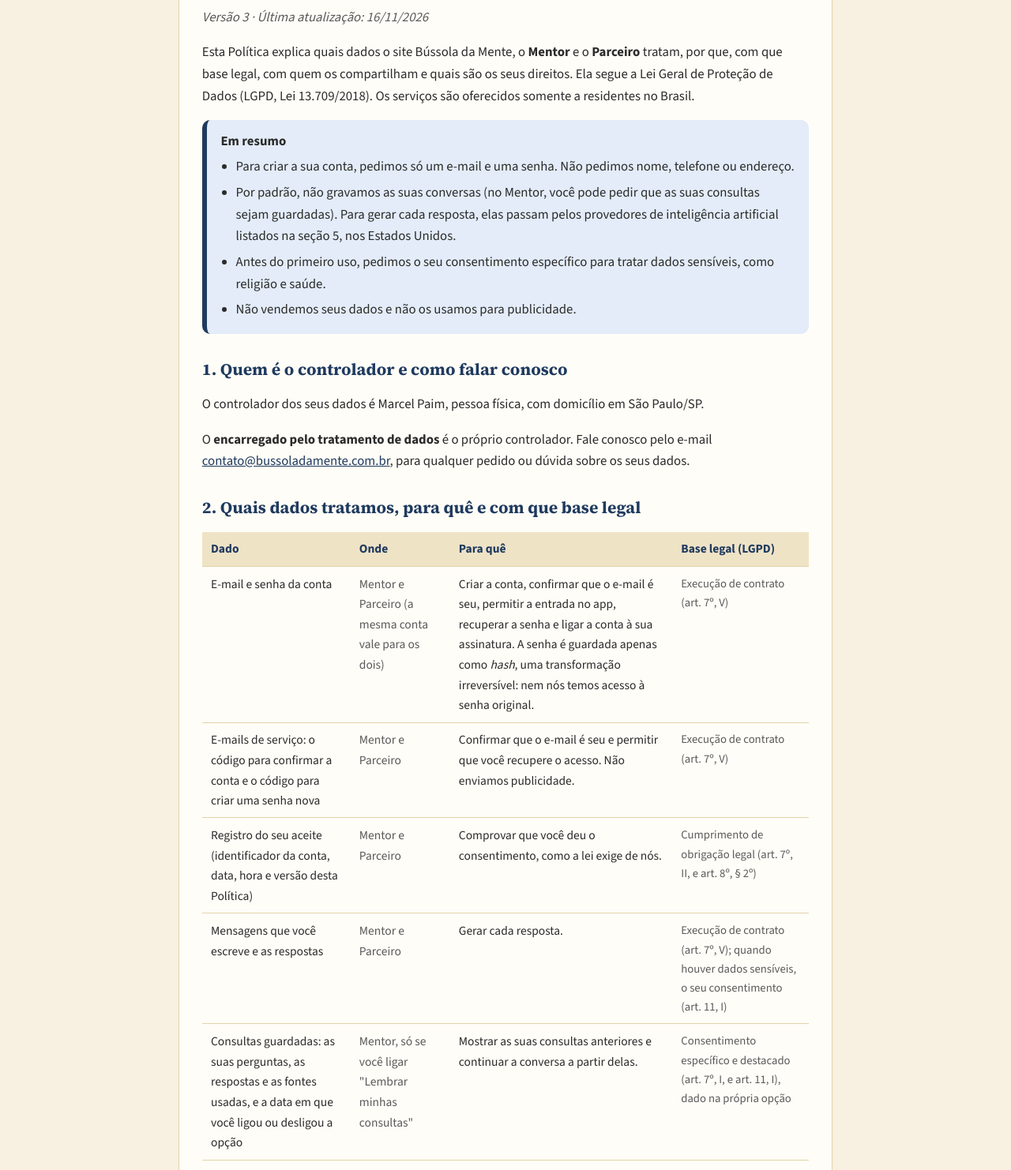
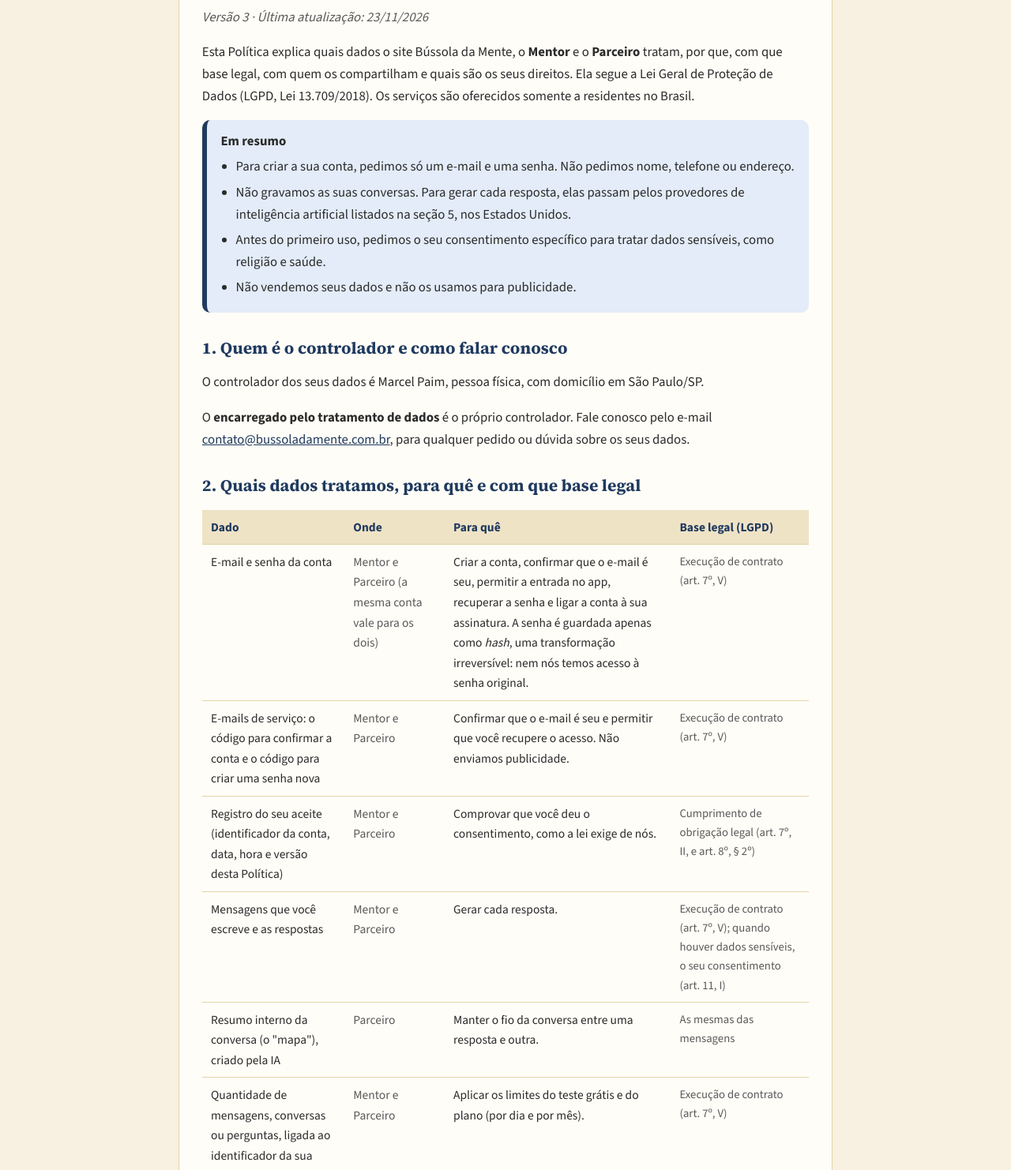
Before and after one commit to mois0770/bussoladamente, a plain HTML site: page privacidade.html in a window 1280 px wide. Shown: the part 178-1660 px from the top of the page at 79% size. Drawn offline with nearby package versions, Linux system fonts and the light colour scheme.

Commit message:
Termos e Política: sem "Lembrar minhas consultas"; cópia da resposta é do usuário
Co-Authored-By: Claude Opus 5.5 <noreply@anthropic.com>

```diff
--- a/privacidade.html
+++ b/privacidade.html
@@ -65,7 +65,7 @@ thead th { background: var(--pergaminho-escuro); color: var(--azul); }
 <div class="conteudo">
 <main>
   <h1>Política de Privacidade</h1>
-  <p class="data">Versão 3 · Última atualização: 16/11/2026</p>
+  <p class="data">Versão 3 · Última atualização: 23/11/2026</p>
 
   <p>Esta Política explica quais dados o site Bússola da Mente, o <strong>Mentor</strong> e o <strong>Parceiro</strong> tratam, por que, com que base legal, com quem os compartilham e quais são os seus direitos. Ela segue a Lei Geral de Proteção de Dados (LGPD, Lei 13.709/2018). Os serviços são oferecidos somente a residentes no Brasil.</p>
 
@@ -73,7 +73,7 @@ thead th { background: var(--pergaminho-escuro); color: var(--azul); }
     <strong>Em resumo</strong>
     <ul>
       <li>Para criar a sua conta, pedimos só um e-mail e uma senha. Não pedimos nome, telefone ou endereço.</li>
-      <li>Por padrão, não gravamos as suas conversas (no Mentor, você pode pedir que as suas consultas sejam guardadas). Para gerar cada resposta, elas passam pelos provedores de inteligência artificial listados na seção 5, nos Estados Unidos.</li>
+      <li>Não gravamos as suas conversas. Para gerar cada resposta, elas passam pelos provedores de inteligência artificial listados na seção 5, nos Estados Unidos.</li>
       <li>Antes do primeiro uso, pedimos o seu consentimento específico para tratar dados sensíveis, como religião e saúde.</li>
       <li>Não vendemos seus dados e não os usamos para publicidade.</li>
     </ul>
@@ -92,7 +92,6 @@ thead th { background: var(--pergaminho-escuro); color: var(--azul); }
       <tr><td>E-mails de serviço: o código para confirmar a conta e o código para criar uma senha nova</td><td class="app" data-rotulo="Onde">Mentor e Parceiro</td><td data-rotulo="Para quê">Confirmar que o e-mail é seu e permitir que você recupere o acesso. Não enviamos publicidade.</td><td class="base" data-rotulo="Base legal">Execução de contrato (art. 7º, V)</td></tr>
       <tr><td>Registro do seu aceite (identificador da conta, data, hora e versão desta Política)</td><td class="app" data-rotulo="Onde">Mentor e Parceiro</td><td data-rotulo="Para quê">Comprovar que você deu o consentimento, como a lei exige de nós.</td><td class="base" data-rotulo="Base legal">Cumprimento de obrigação legal (art. 7º, II, e art. 8º, § 2º)</td></tr>
       <tr><td>Mensagens que você escreve e as respostas</td><td class="app" data-rotulo="Onde">Mentor e Parceiro</td><td data-rotulo="Para quê">Gerar cada resposta.</td><td class="base" data-rotulo="Base legal">Execução de contrato (art. 7º, V); quando houver dados sensíveis, o seu consentimento (art. 11, I)</td></tr>
-      <tr><td>Consultas guardadas: as suas perguntas, as respostas e as fontes usadas, e a data em que você ligou ou desligou a opção</td><td class="app" data-rotulo="Onde">Mentor, só se você ligar "Lembrar minhas consultas"</td><td data-rotulo="Para quê">Mostrar as suas consultas anteriores e continuar a conversa a partir delas.</td><td class="base" data-rotulo="Base legal">Consentimento específico e destacado (art. 7º, I, e art. 11, I), dado na própria opção</td></tr>
       <tr><td>Resumo interno da conversa (o "mapa"), criado pela IA</td><td class="app" data-rotulo="Onde">Parceiro</td><td data-rotulo="Para quê">Manter o fio da conversa entre uma resposta e outra.</td><td class="base" data-rotulo="Base legal">As mesmas das mensagens</td></tr>
       <tr><td>Quantidade de mensagens, conversas ou perguntas, ligada ao identificador da sua conta</td><td class="app" data-rotulo="Onde">Mentor e Parceiro</td><td data-rotulo="Para quê">Aplicar os limites do teste grátis e do plano (por dia e por mês).</td><td class="base" data-rotulo="Base legal">Execução de contrato (art. 7º, V)</td></tr>
       <tr><td>Avaliação de uma resposta (👍&nbsp;ou&nbsp;👎), o comentário que você escrever, e a pergunta e a resposta avaliadas</td><td class="app" data-rotulo="Onde">Mentor, só se você avaliar</td><td data-rotulo="Para quê">Melhorar a qualidade das respostas. Nós lemos as avaliações, e o app avisa isso junto dos botões de avaliação.</td><td class="base" data-rotulo="Base legal">Consentimento (art. 7º, I, e art. 11, I): a avaliação é voluntária</td></tr>
@@ -113,14 +112,12 @@ thead th { background: var(--pergaminho-escuro); color: var(--azul); }
   <p>Guardamos o registro desse aceite, com data, hora e a versão desta Política.</p>
   <p><strong>Se você não consentir:</strong> esses dois consentimentos são condição para usar o Mentor e o Parceiro, e a tela de aceite diz isso em destaque. Sem eles, não é possível usar os apps, porque não temos como impedir que dados sensíveis apareçam numa conversa. Você continua podendo navegar no site.</p>
   <p><strong>Revogação:</strong> você pode revogar o consentimento a qualquer momento, gratuitamente, em <strong>Revogar consentimento e excluir conta</strong>, dentro de cada app, ou pelo e-mail <a href="mailto:contato@bussoladamente.com.br">contato@bussoladamente.com.br</a>. A revogação exclui a sua conta, que é a mesma nos dois apps; não afeta o que já foi tratado, mas impede novos tratamentos. Por padrão não gravamos as conversas, então ela vale imediatamente para o uso futuro; as avaliações já registradas podem ser excluídas a seu pedido.</p>
-  <p><strong>Lembrar minhas consultas (Mentor):</strong> guardar as suas consultas é opcional e depende de um consentimento à parte, que você dá ao ligar essa opção, no menu lateral do Mentor, depois de ler a explicação. A opção começa desligada. Você pode desligá-la quando quiser, no mesmo lugar, e desligar apaga na hora todas as consultas guardadas. Elas ficam guardadas na sua conta e, no app, só você tem acesso a elas. Não as lemos, a não ser que você as envie numa avaliação ou peça ajuda, ou por obrigação legal. O consentimento vale só para o app em que foi dado.</p>
   <p>Evite escrever o seu CPF, documentos ou dados que identifiquem outras pessoas.</p>
 
   <h2>4. Como as conversas são tratadas e por quanto tempo guardamos os dados</h2>
   <ul>
-    <li><strong>Conversas e mapa:</strong> por padrão, nem o Mentor nem o Parceiro gravam as conversas em banco de dados (a exceção é a opção "Lembrar minhas consultas" do Mentor, no item seguinte). Elas ficam apenas na memória temporária da sessão, no servidor do app, enquanto a página está aberta, e são apagadas quando você começa uma nova conversa, fecha a página ou a sessão expira. O mapa do Parceiro segue a mesma regra. Se você baixar uma conversa, o arquivo fica só no seu aparelho.</li>
+    <li><strong>Conversas e mapa:</strong> nem o Mentor nem o Parceiro gravam as conversas em banco de dados. Elas ficam apenas na memória temporária da sessão, no servidor do app, enquanto a página está aberta, e são apagadas quando você começa uma nova conversa, fecha a página ou a sessão expira. O mapa do Parceiro segue a mesma regra. Se você copiar uma resposta ou baixar uma conversa, a cópia fica só no seu aparelho, para seu uso exclusivo; nós não a guardamos.</li>
     <li><strong>Passagem pelos provedores de IA:</strong> para gerar cada resposta, as mensagens são enviadas aos provedores da seção 5, que as tratam conforme as próprias políticas de retenção. Segundo essas políticas, a OpenRouter não guarda o conteúdo das mensagens, a menos que o registro seja ativado na conta, o que não fazemos; a Anthropic apaga os dados recebidos por API em até 30 dias, salvo conteúdo sinalizado por violar as suas regras de uso (até 2 anos) ou quando a lei exigir. A busca nos textos selecionados é feita pela Voyage AI, da MongoDB, no Mentor, e pelo Google, no Parceiro, que tratam o texto enviado conforme as próprias políticas.</li>
-    <li><strong>Consultas guardadas</strong> (só com "Lembrar minhas consultas" ligado, no Mentor): até você desligar a opção, o que as apaga na hora, ou até a exclusão da conta. O registro de quando você ligou ou desligou a opção segue o prazo do registro do aceite.</li>
     <li><strong>Avaliações do Mentor</strong> (com a pergunta e a resposta avaliadas): guardadas por até 2 anos ou até você pedir a exclusão.</li>
     <li><strong>Conta:</strong> enquanto existir. Contas sem acesso por 12 meses podem ser excluídas, com tudo o que estiver ligado a elas.</li>
     <li><strong>Contagem de uso:</strong> por até 90 dias. A contagem do teste grátis, que vale uma vez por conta, fica enquanto a conta existir.</li>
@@ -139,7 +136,7 @@ thead th { background: var(--pergaminho-escuro); color: var(--azul); }
       <tr><td>Anthropic, PBC, inclusive pela infraestrutura da Amazon Web Services</td><td data-rotulo="Recebe">O mesmo conteúdo, repassado pela OpenRouter</td><td data-rotulo="Para quê">Gerar as respostas (modelo Claude), no Mentor e no Parceiro</td><td data-rotulo="Onde">Estados Unidos</td></tr>
       <tr><td>MongoDB, Inc. (Voyage AI, no Mentor) e Google LLC (no Parceiro), pela OpenRouter</td><td data-rotulo="Recebe">O texto das suas mensagens</td><td data-rotulo="Para quê">Apenas a busca nos textos selecionados; não geram as respostas</td><td data-rotulo="Onde">Estados Unidos</td></tr>
       <tr><td>Snowflake Inc. (Streamlit Community Cloud)</td><td data-rotulo="Recebe">Dados técnicos de acesso e o tráfego dos apps; no Parceiro, as contas de acesso criadas antes do login por e-mail (senha como hash)</td><td data-rotulo="Para quê">Hospedar os apps</td><td data-rotulo="Onde">Estados Unidos</td></tr>
-      <tr><td>Supabase, Inc.</td><td data-rotulo="Recebe">As contas dos dois apps (e-mail e senha como hash), os registros de aceite, a contagem de uso e, se você ligar "Lembrar minhas consultas" no Mentor, as consultas guardadas</td><td data-rotulo="Para quê">Banco de dados</td><td data-rotulo="Onde">Estados Unidos</td></tr>
+      <tr><td>Supabase, Inc.</td><td data-rotulo="Recebe">As contas dos dois apps (e-mail e senha como hash), os registros de aceite e a contagem de uso</td><td data-rotulo="Para quê">Banco de dados</td><td data-rotulo="Onde">Estados Unidos</td></tr>
       <tr><td>Resend, Inc.</td><td data-rotulo="Recebe">O seu e-mail e o código enviado a ele</td><td data-rotulo="Para quê">Enviar os e-mails de serviço (confirmação da conta e nova senha)</td><td data-rotulo="Onde">Estados Unidos</td></tr>
       <tr><td>Google LLC (Google Forms e Planilhas)</td><td data-rotulo="Recebe">As avaliações do Mentor, com a pergunta e a resposta avaliadas</td><td data-rotulo="Para quê">Guardar as avaliações</td><td data-rotulo="Onde">Estados Unidos</td></tr>
       <tr><td>Functional Software, Inc. (Sentry)</td><td data-rotulo="Recebe">Relatórios de erro técnico do Mentor</td><td data-rotulo="Para quê">Monitorar falhas</td><td data-rotulo="Onde">Estados Unidos</td></tr>
```
Also changed, not shown: termos.html (+2 -6 lines).
